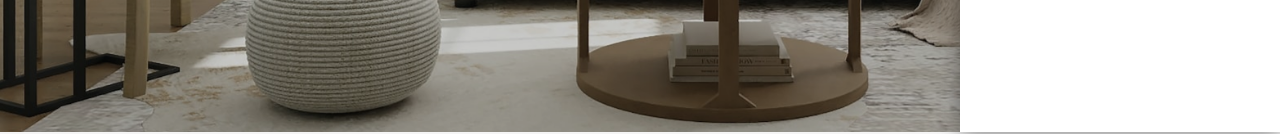
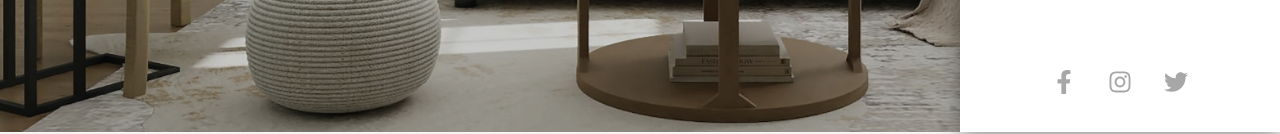
Before and after one commit to abhsyk/architect, a React (Create React App) app: page / in a window 1280 px wide. Shown: the part 668-802 px from the top of the page. Built offline with nearby package versions, Linux system fonts and the light colour scheme; a web font is replaced by a local one.

Commit message:
Social media component

```diff
--- /dev/null
+++ b/src/components/common/SocialMedia/index.tsx
@@ -0,0 +1,37 @@
+import { FC } from 'react';
+import { FaFacebookF, FaInstagram, FaTwitter } from 'react-icons/fa';
+import styled from 'styled-components';
+
+type Props = {
+  className?: string;
+};
+
+const SocialMedia: FC<Props> = ({ className }) => {
+  return (
+    <StyledSocial className={className}>
+      <a>
+        <FaFacebookF />
+      </a>
+      <a>
+        <FaInstagram />
+      </a>
+      <a>
+        <FaTwitter />
+      </a>
+    </StyledSocial>
+  );
+};
+
+// Styles
+const StyledSocial = styled.div`
+  display: flex;
+
+  a {
+    margin: 0 1rem;
+    font-size: 1.5rem;
+    color: ${({ theme }) => theme.colors.grey};
+    cursor: pointer;
+  }
+`;
+
+export default SocialMedia;
--- a/src/components/common/index.ts
+++ b/src/components/common/index.ts
@@ -1,3 +1,4 @@
 export { default as SectionHeader } from './SectionHeader';
 export { default as TeamItem } from './TeamItem';
 export { default as Input } from './Input';
+export { default as SocialMedia } from './SocialMedia';
--- a/src/components/section/Footer/index.tsx
+++ b/src/components/section/Footer/index.tsx
@@ -1,17 +1,13 @@
 import { FC } from 'react';
 import styled from 'styled-components';
-import { FaFacebookF, FaInstagram, FaTwitter } from 'react-icons/fa';
+import { SocialMedia } from '../../common';
 
 const Footer: FC = () => {
   return (
     <StyledFooter>
       <Content>
         <Copyright>Copyright &copy; 2023 XYZ</Copyright>
-        <Social>
-          <FaFacebookF />
-          <FaInstagram />
-          <FaTwitter />
-        </Social>
+        <SocialMedia />
       </Content>
     </StyledFooter>
   );
@@ -40,13 +36,4 @@ const Copyright = styled.div`
   color: ${({ theme }) => theme.colors.grey};
 `;
 
-const Social = styled.div`
-  svg {
-    margin: 0 1rem;
-    font-size: 1.5rem;
-    color: ${({ theme }) => theme.colors.grey};
-    cursor: pointer;
-  }
-`;
-
 export default Footer;
--- a/src/components/section/Sidebar/index.tsx
+++ b/src/components/section/Sidebar/index.tsx
@@ -1,5 +1,6 @@
 import { FC } from 'react';
 import styled from 'styled-components';
+import { SocialMedia } from '../../common';
 
 const Sidebar: FC = () => {
   return (
@@ -31,6 +32,7 @@ const Sidebar: FC = () => {
           </a>
         </Item>
       </Menu>
+      <Social />
     </StyledSidebar>
   );
 };
@@ -81,4 +83,20 @@ const Item = styled.li`
   }
 `;
 
+const Social = styled(SocialMedia)`
+  position: absolute;
+  width: 100%;
+  bottom: 2rem;
+  display: flex;
+  justify-content: center;
+
+  a {
+    transition: color 0.3s;
+  }
+
+  a:hover {
+    color: ${({ theme }) => theme.colors.primary};
+  }
+`;
+
 export default Sidebar;
```
